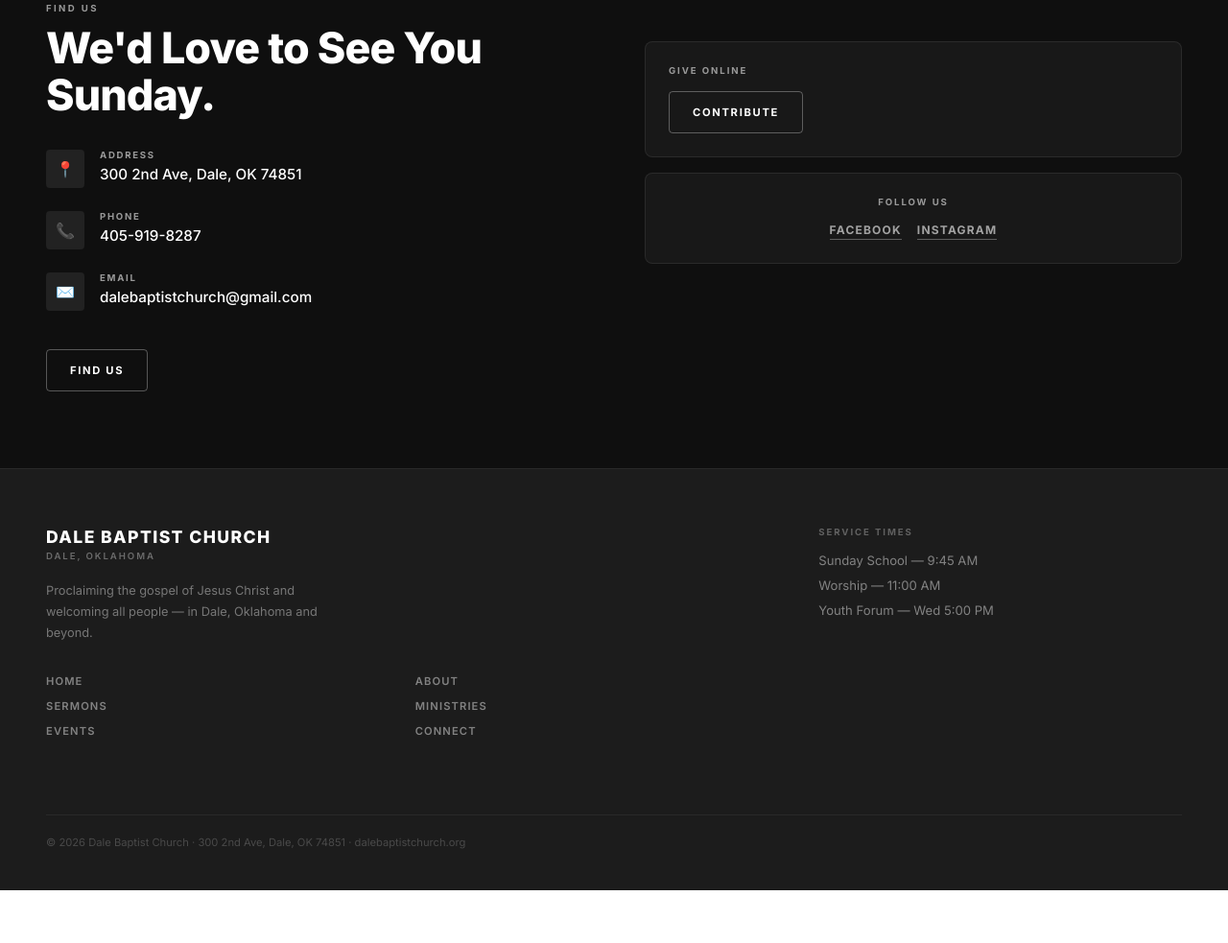
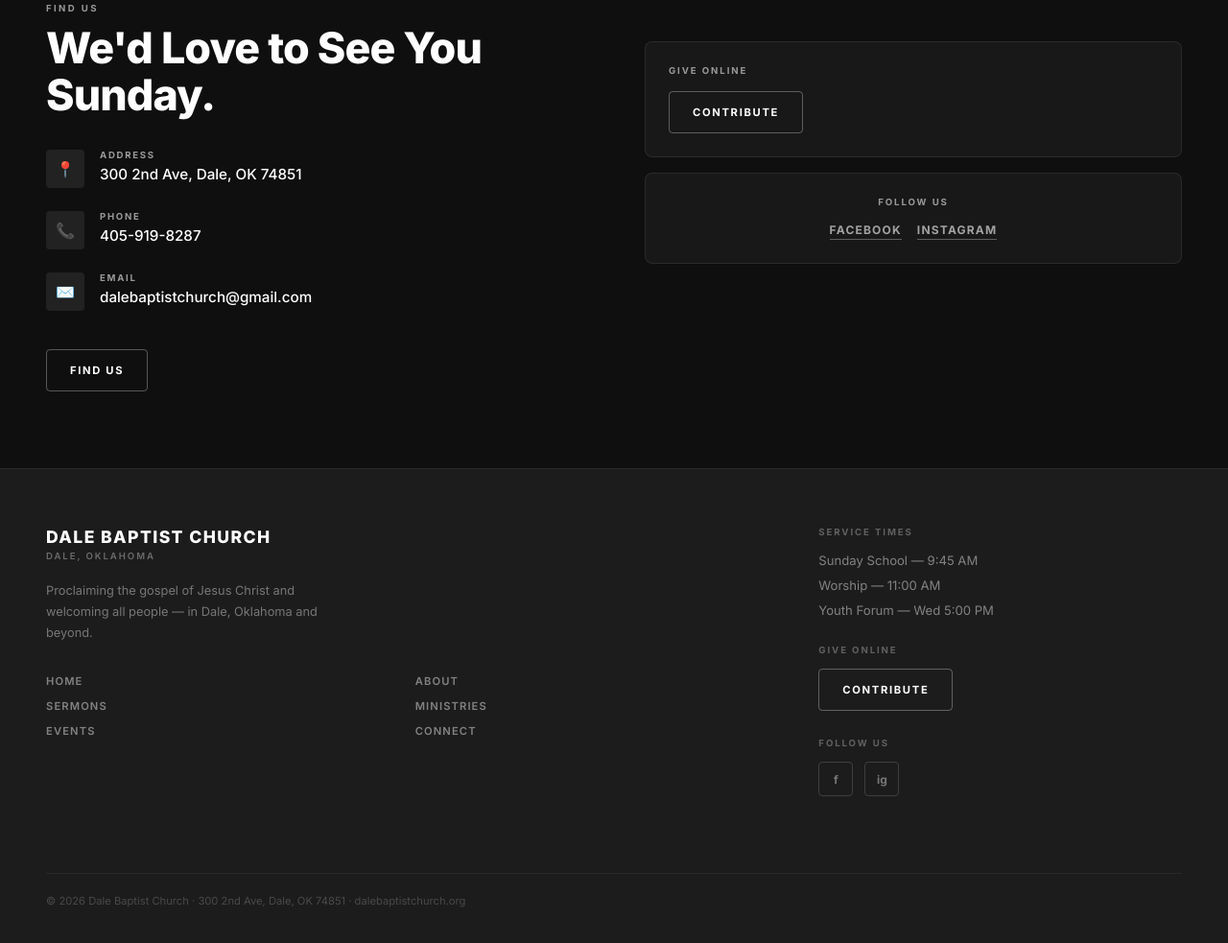
Before and after one commit to dalebaptistchurch/dalebaptistchurch-website, a plain HTML site: page index.html in a window 1280 px wide. Shown: the part 2925-3908 px from the top of the page at 96% size. Before the commit the page ends 3853 px from the top, so only its background shows below. Drawn offline with Linux system fonts and the light colour scheme.

Commit message:
Add files via upload

```diff
--- a/index.html
+++ b/index.html
@@ -796,6 +796,18 @@
       <p style="font-size:0.82rem; color:rgba(255,255,255,0.45);">Worship — 11:00 AM</p>
       <p style="font-size:0.82rem; color:rgba(255,255,255,0.45);">Youth Forum — Wed 5:00 PM</p>
     </div>
+
+    <div style="margin-top:28px;">
+      <p style="font-size:0.6rem; font-weight:700; letter-spacing:0.2em; text-transform:uppercase; color:rgba(255,255,255,0.3); margin-bottom:14px;">Give Online</p>
+      <a href="https://www.zeffy.com/en-US/donation-form/tithing-5" target="_blank" class="btn-white-outline">Contribute</a>
+    </div>
+    <div style="margin-top:28px;">
+      <p style="font-size:0.6rem; font-weight:700; letter-spacing:0.2em; text-transform:uppercase; color:rgba(255,255,255,0.3); margin-bottom:14px;">Follow Us</p>
+      <div class="footer-social">
+        <a href="https://www.facebook.com/groups/2354953164804602/" target="_blank">f</a>
+        <a href="https://www.instagram.com/daleyouthgroup" target="_blank">ig</a>
+      </div>
+    </div>
   </div>
   <div class="footer-bottom">
     <p>© <span class="copyright-year">2026</span> Dale Baptist Church · 300 2nd Ave, Dale, OK 74851 · dalebaptistchurch.org</p>
```
Also changed, not shown: thank-you.html (+12 -0 lines).
